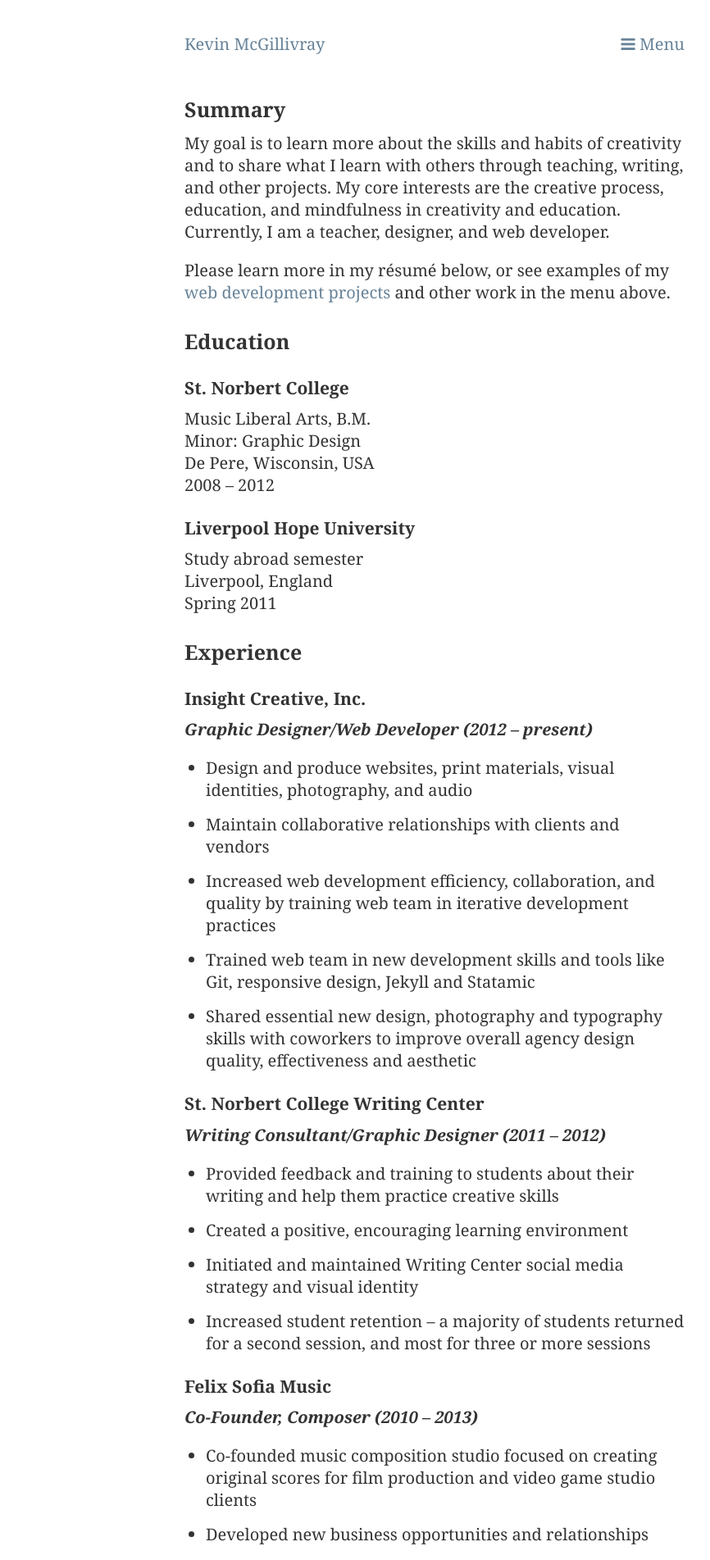
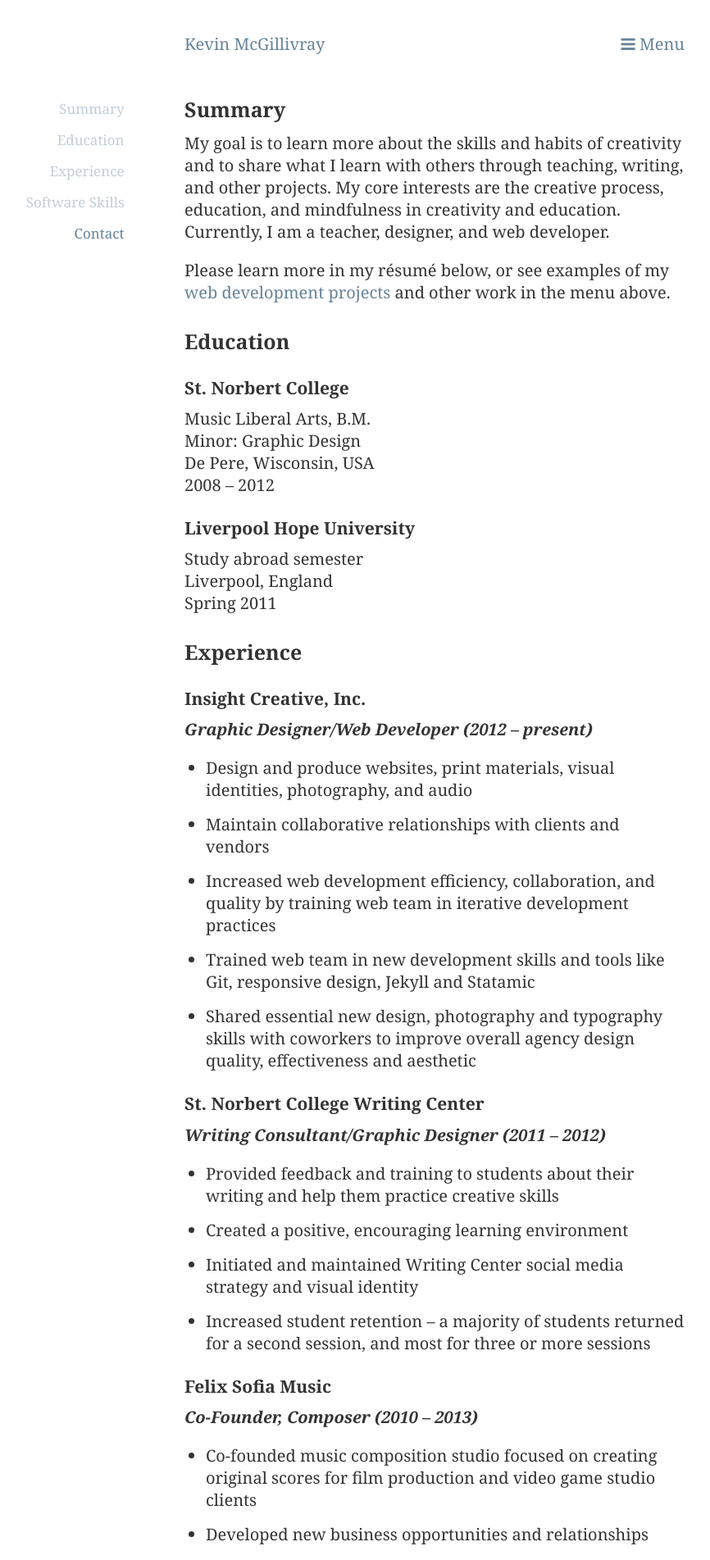
Before and after one commit to kmcgillivray/kmcgillivray.github.io, a Jekyll site: the page built from resume/index.md, in a window 1280 px wide. Shown: the top 1903 px of the page at 82% size, without its empty margins (110-976 px from the left). Built offline with Jekyll 4.4.1, drawn with Linux system fonts in a browser that asks for light colours; nearby versions of some CDN libraries; some of the changed lines change nothing that is shown.

Commit message:
Add sidebar to resume.

```diff
--- a/_includes/footer.html
+++ b/_includes/footer.html
@@ -1,5 +1,6 @@
   <script src="https://ajax.googleapis.com/ajax/libs/jquery/1.11.1/jquery.min.js"></script>
   <script src="/js/scripts.js"></script>
+  <script src="/js/scrollspy.js"></script>
 	<script src="/js/holder.js"></script>
 	</body>
 </html>
--- a/_includes/head.html
+++ b/_includes/head.html
@@ -12,4 +12,4 @@
     <script type="text/javascript" src="//use.typekit.net/xzb6hlv.js"></script>
     <script type="text/javascript">try{Typekit.load();}catch(e){}</script>
 	</head>
-	<body>
+	<body data-spy="scroll" data-target="#sidebar" data-offset="100">
--- /dev/null
+++ b/_layouts/resume.html
@@ -0,0 +1,27 @@
+{% include head.html %}
+
+		<div class="container">
+
+      {% include navigation.html %}
+
+    </div>
+
+    <div class="sidebar" id="sidebar">
+      <ul class="nav sidebar-nav">
+        <li><a href="#summary">Summary</a></li>
+        <li><a href="#education">Education</a></li>
+        <li><a href="#experience">Experience</a></li>
+        <li><a href="#software-skills">Software Skills</a></li>
+        <li><a href="#contact">Contact</a></li>
+      </ul>
+    </div>
+
+    <div class="container">
+
+      <article class="article-scroll">
+		    {{ content }}
+      <article>
+
+		</div>
+
+{% include footer.html %}
--- a/css/main.css
+++ b/css/main.css
@@ -16,6 +16,7 @@
 	}
 }
 body {
+  position: relative; /* Scrollspy */
 	font-size: 1em;
 	line-height: 1.35;
 	font-family: "ff-tisa-web-pro", Georgia, serif;
@@ -44,6 +45,18 @@
   max-width: 650px;
   margin-right: auto;
   margin-left: auto;
+}
+.main {
+  padding-left: 20px;
+  padding-right: 20px;
+  float: left;
+  width: 75%;
+  max-width: 650px;
+}
+.main-scroll {
+  margin-left: 25%;
+}
+.article-scroll {
 }
 
 /*
@@ -154,6 +167,50 @@
 }
 
 /*
+ * Sidebar
+ */
+
+.sidebar {
+  display: none;
+}
+@media (min-width: 980px) {
+  .sidebar {
+    display: block;
+    float: left;
+    width: 18%;
+    height: 100%;
+    text-align: right;
+    padding-right: 20px;
+    top: 20px;
+  }
+}
+@media (min-width: 1100px) {
+  .sidebar {
+    width: 22%;
+  }
+}
+.sidebar-scroll {
+  position: fixed;
+}
+.sidebar-nav {
+  list-style: none;
+  font-size: .85rem;
+  margin-top: 5px;
+  margin-bottom: 0px;
+}
+.sidebar-nav li {
+  opacity: .4;
+  transition: .2s;
+}
+.sidebar-nav li:hover {
+  opacity: 1;
+  transition: .2s;
+}
+.sidebar-nav .active {
+  opacity: 1;
+}
+
+/*
  * Posts
  */
 
--- a/js/scripts.js
+++ b/js/scripts.js
@@ -3,6 +3,26 @@
     $('.nav-menu').slideToggle(300);
     $('.menu-button').toggleClass('fa-bars').toggleClass('fa-times');
   });
+
+  $(window).scroll(function() {
+      var scroll = $(window).scrollTop();
+
+      if (scroll >= 100) {
+        $(".sidebar").addClass("sidebar-scroll");
+        $(".main").addClass("main-scroll");
+      } else {
+        $(".sidebar").removeClass("sidebar-scroll");
+        $(".main").removeClass("main-scroll");
+      }
+  });
+
+  var offset = 20;
+
+  $('.sidebar-nav li a').click(function(event) {
+      event.preventDefault();
+      $($(this).attr('href'))[0].scrollIntoView();
+      scrollBy(0, -offset);
+  });
 }
 
 $(document).ready(main);
--- /dev/null
+++ b/js/scrollspy.js
@@ -0,0 +1,182 @@
+/*!
+ * Bootstrap v3.2.0 (http://getbootstrap.com)
+ * Copyright 2011-2014 Twitter, Inc.
+ * Licensed under MIT (https://github.com/twbs/bootstrap/blob/master/LICENSE)
+ */
+
+/*!
+ * Generated using the Bootstrap Customizer (http://getbootstrap.com/customize/?id=0084737fc74cd4c93bc2)
+ * Config saved to config.json and https://gist.github.com/0084737fc74cd4c93bc2
+ */
+if (typeof jQuery === "undefined") { throw new Error("Bootstrap's JavaScript requires jQuery") }
+
+/* ========================================================================
+ * Bootstrap: scrollspy.js v3.2.0
+ * http://getbootstrap.com/javascript/#scrollspy
+ * ========================================================================
+ * Copyright 2011-2014 Twitter, Inc.
+ * Licensed under MIT (https://github.com/twbs/bootstrap/blob/master/LICENSE)
+ * ======================================================================== */
+
+
++function ($) {
+  'use strict';
+
+  // SCROLLSPY CLASS DEFINITION
+  // ==========================
+
+  function ScrollSpy(element, options) {
+    var process  = $.proxy(this.process, this)
+
+    this.$body          = $('body')
+    this.$scrollElement = $(element).is('body') ? $(window) : $(element)
+    this.options        = $.extend({}, ScrollSpy.DEFAULTS, options)
+    this.selector       = (this.options.target || '') + ' .nav li > a'
+    this.offsets        = []
+    this.targets        = []
+    this.activeTarget   = null
+    this.scrollHeight   = 0
+
+    this.$scrollElement.on('scroll.bs.scrollspy', process)
+    this.refresh()
+    this.process()
+  }
+
+  ScrollSpy.VERSION  = '3.2.0'
+
+  ScrollSpy.DEFAULTS = {
+    offset: 10
+  }
+
+  ScrollSpy.prototype.getScrollHeight = function () {
+    return this.$scrollElement[0].scrollHeight || Math.max(this.$body[0].scrollHeight, document.documentElement.scrollHeight)
+  }
+
+  ScrollSpy.prototype.refresh = function () {
+    var offsetMethod = 'offset'
+    var offsetBase   = 0
+
+    if (!$.isWindow(this.$scrollElement[0])) {
+      offsetMethod = 'position'
+      offsetBase   = this.$scrollElement.scrollTop()
+    }
+
+    this.offsets = []
+    this.targets = []
+    this.scrollHeight = this.getScrollHeight()
+
+    var self     = this
+
+    this.$body
+      .find(this.selector)
+      .map(function () {
+        var $el   = $(this)
+        var href  = $el.data('target') || $el.attr('href')
+        var $href = /^#./.test(href) && $(href)
+
+        return ($href
+          && $href.length
+          && $href.is(':visible')
+          && [[$href[offsetMethod]().top + offsetBase, href]]) || null
+      })
+      .sort(function (a, b) { return a[0] - b[0] })
+      .each(function () {
+        self.offsets.push(this[0])
+        self.targets.push(this[1])
+      })
+  }
+
+  ScrollSpy.prototype.process = function () {
+    var scrollTop    = this.$scrollElement.scrollTop() + this.options.offset
+    var scrollHeight = this.getScrollHeight()
+    var maxScroll    = this.options.offset + scrollHeight - this.$scrollElement.height()
+    var offsets      = this.offsets
+    var targets      = this.targets
+    var activeTarget = this.activeTarget
+    var i
+
+    if (this.scrollHeight != scrollHeight) {
+      this.refresh()
+    }
+
+    if (scrollTop >= maxScroll) {
+      return activeTarget != (i = targets[targets.length - 1]) && this.activate(i)
+    }
+
+    if (activeTarget && scrollTop <= offsets[0]) {
+      return activeTarget != (i = targets[0]) && this.activate(i)
+    }
+
+    for (i = offsets.length; i--;) {
+      activeTarget != targets[i]
+        && scrollTop >= offsets[i]
+        && (!offsets[i + 1] || scrollTop <= offsets[i + 1])
+        && this.activate(targets[i])
+    }
+  }
+
+  ScrollSpy.prototype.activate = function (target) {
+    this.activeTarget = target
+
+    $(this.selector)
+      .parentsUntil(this.options.target, '.active')
+      .removeClass('active')
+
+    var selector = this.selector +
+        '[data-target="' + target + '"],' +
+        this.selector + '[href="' + target + '"]'
+
+    var active = $(selector)
+      .parents('li')
+      .addClass('active')
+
+    if (active.parent('.dropdown-menu').length) {
+      active = active
+        .closest('li.dropdown')
+        .addClass('active')
+    }
+
+    active.trigger('activate.bs.scrollspy')
+  }
+
+
+  // SCROLLSPY PLUGIN DEFINITION
+  // ===========================
+
+  function Plugin(option) {
+    return this.each(function () {
+      var $this   = $(this)
+      var data    = $this.data('bs.scrollspy')
+      var options = typeof option == 'object' && option
+
+      if (!data) $this.data('bs.scrollspy', (data = new ScrollSpy(this, options)))
+      if (typeof option == 'string') data[option]()
+    })
+  }
+
+  var old = $.fn.scrollspy
+
+  $.fn.scrollspy             = Plugin
+  $.fn.scrollspy.Constructor = ScrollSpy
+
+
+  // SCROLLSPY NO CONFLICT
+  // =====================
+
+  $.fn.scrollspy.noConflict = function () {
+    $.fn.scrollspy = old
+    return this
+  }
+
+
+  // SCROLLSPY DATA-API
+  // ==================
+
+  $(window).on('load.bs.scrollspy.data-api', function () {
+    $('[data-spy="scroll"]').each(function () {
+      var $spy = $(this)
+      Plugin.call($spy, $spy.data())
+    })
+  })
+
+}(jQuery);
--- a/resume/index.md
+++ b/resume/index.md
@@ -1,5 +1,5 @@
 ---
-layout: default
+layout: resume
 title: Résumé
 ---
 
```
